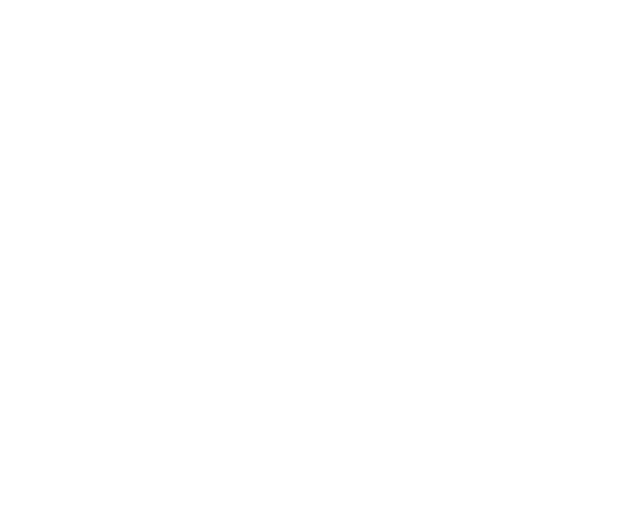
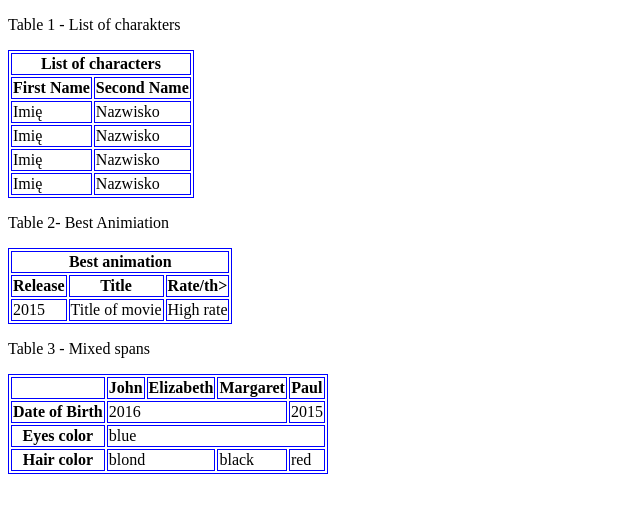
Before and after one commit to MaciejKut/HTML-CSSRepos, a plain HTML site: page PodstHtmlCSS/Exercise 05/index.html in a window 1280 px wide. Shown: the whole page, without its empty margins (0-640 px from the left). Drawn offline with Linux system fonts and the light colour scheme.

Commit message:
tables - span atribute and th

```diff
--- a/PodstHtmlCSS/Exercise 05/index.html
+++ b/PodstHtmlCSS/Exercise 05/index.html
@@ -1,10 +1,88 @@
 <!DOCTYPE html>
-<html lang="en">
-<head>
-    <meta charset="UTF-8">
-    <title></title>
-</head>
-<body>
+<html lang="pl-PL">
+    <head>
+        <meta charset="UTF-8">
+        <title>Exercise 5 Tables</title>
+        <meta name="description" content="Tables">
+        <meta name="keywords" content="td, tr, span, table">
+        <meta http-equiv="X-Ua-Compatible" content="IE=edge">
+        <style>
+            table, th, td, tr {
+                border: 1px solid blue;
+            }
+        </style>
+    </head>
+    <body>
 
-</body>
+        <p>Table 1 - List of charakters</p>
+
+        <table>
+            <tr>
+                <th colspan="2">List of characters</th>
+            </tr>
+            <tr>
+                <th>First Name</th>
+                <th>Second Name</th>
+            </tr>
+            <tr>
+                <td>Imię</td>
+                <td>Nazwisko</td>
+            </tr>
+            <tr>
+                <td>Imię</td>
+                <td>Nazwisko</td>
+            </tr>
+            <tr>
+                <td>Imię</td>
+                <td>Nazwisko</td>
+            </tr>
+            <tr>
+                <td>Imię</td>
+                <td>Nazwisko</td>
+            </tr>
+        </table>
+
+        <p>Table 2- Best Animiation</p>
+        <table>
+            <tr>
+                <th colspan="3">Best animation</th>
+            </tr>
+            <tr>
+                <th>Release</th>
+                <th>Title</th>
+                <th>Rate/th>
+            </tr>
+            <tr>
+                <td>2015</td>
+                <td>Title of movie</td>
+                <td> High rate</td>
+            </tr>
+        </table>
+
+        <p>Table 3 - Mixed spans</p>
+        <table>
+            <tr>
+                <th></th>
+                <th>John</th>
+                <th>Elizabeth</th>
+                <th>Margaret</th>
+                <th>Paul</th>
+            </tr>
+            <tr>
+                <th>Date of Birth</th>
+                <td colspan="3">2016</td>
+                <td>2015</td>
+            </tr>
+            <tr>
+                <th>Eyes color</th>
+                <td colspan="4">blue</td>
+            </tr>
+            <tr>
+                <th>Hair color</th>
+                <td colspan="2">blond</td>
+                <td>black</td>
+                <td>red</td>
+            </tr>
+        </table>
+    </body>
 </html>
```
